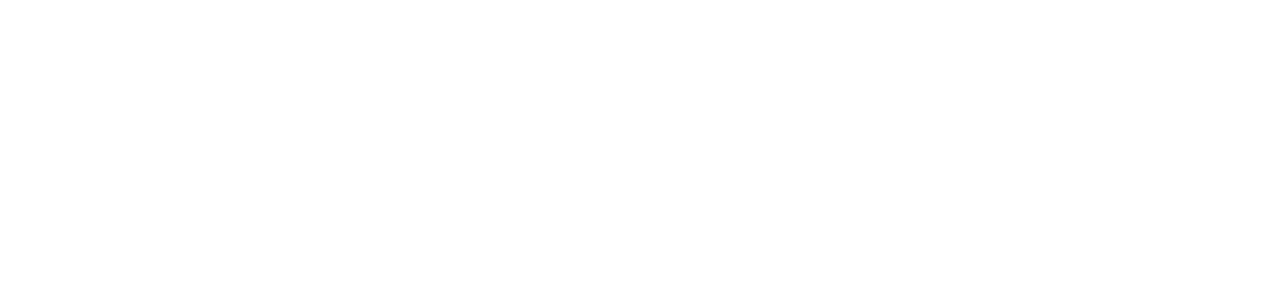
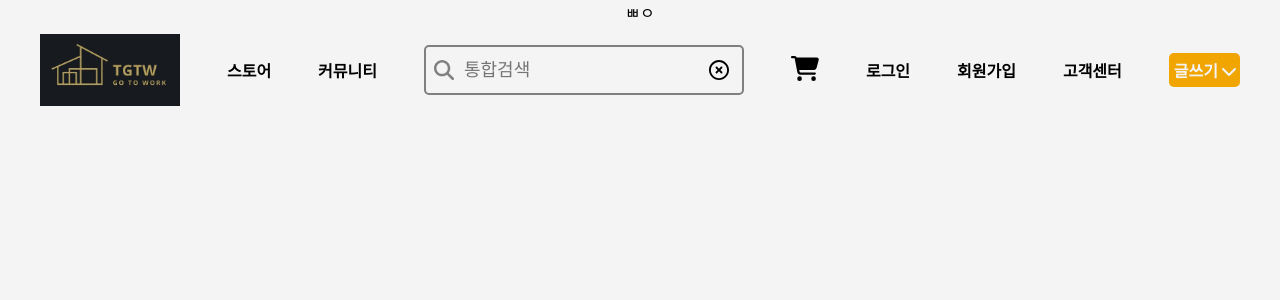
Before and after one commit to hjaewon1234/React-project, a React (Create React App) app in the folder ohoutest/: page /qnaAnswer/0 in a window 1280 px wide. Before the commit this address had no page. Shown: the top 300 px of the page. Built offline with nearby package versions, Linux system fonts and the light colour scheme.

Commit message:
메인페이지 UI 작성
navbar, menubar 구조작성

```diff
--- a/ohoutest/src/App.js
+++ b/ohoutest/src/App.js
@@ -5,6 +5,7 @@
 import Header from "./components/Header";
 import Main from "./components/Main";
 import Footer from "./components/Footer/Container";
+
 function App() {
   return (
     <AppBox>
@@ -14,7 +15,7 @@
       </Routes>
       <Footer />
       <div style={{ backgroundColor: "#1a1c20" }}>
-        <ManagerInfo></ManagerInfo>
+        {/* <ManagerInfo></ManagerInfo> */}
       </div>
     </AppBox>
   );
--- a/ohoutest/src/components/Header/navBar/Container.jsx
+++ b/ohoutest/src/components/Header/navBar/Container.jsx
@@ -1,7 +1,24 @@
 import NavBarComponent from "./Component";
+import { useRef, useState } from "react";
 
 const NavBarContainer = () => {
-  return <NavBarComponent />;
+  const searchRef = useRef();
+  let isFocus = false;
+  const focusHandler = () => {
+    isFocus = !isFocus;
+    if (isFocus) searchRef.current.style = "border: 2px solid #F0A500";
+    else searchRef.current.style = "border: 2px solid grey";
+  };
+  const [searchInput, setSearchInput] = useState("");
+
+  return (
+    <NavBarComponent
+      searchRef={searchRef}
+      focusHandler={focusHandler}
+      searchInput={searchInput}
+      setSearchInput={setSearchInput}
+    />
+  );
 };
 
 export default NavBarContainer;
```
